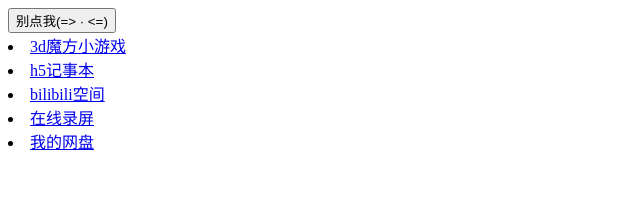
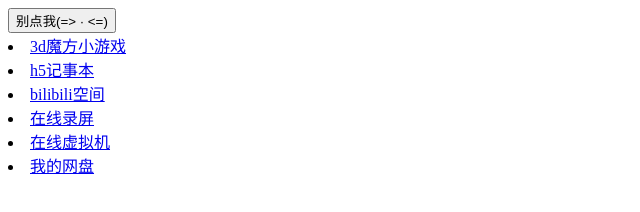
Before and after one commit to ego-code/ego-code.github.io, a plain HTML site: page index.html in a window 1280 px wide. Shown: the whole page, without its empty margins (0-640 px from the left). Drawn offline with Linux system fonts and the light colour scheme.

Commit message:
Update index.html

```diff
--- a/index.html
+++ b/index.html
@@ -33,6 +33,7 @@ alert("点我干森么！哼╯^╰"); //弹出对话框
 <li> <a href="https://ego-code.github.io/h5notepad/">h5记事本</a> </li>
 <li> <a href="https://m.bilibili.com/space/566819290">bilibili空间</a> </li>
 <li> <a href="https://ego-code.github.io/egoscreencap/">在线录屏</a> </li>
+<li> <a href="https://ego-code.github.io/webphone/">在线虚拟机</a> </li>
 <li> <a href="http://ego-code.ys168.com/">我的网盘</a> </li>
 
 
```
